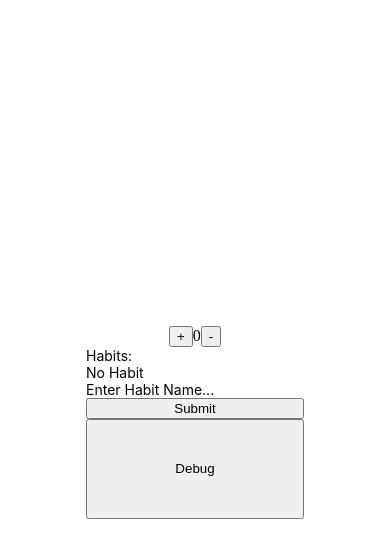
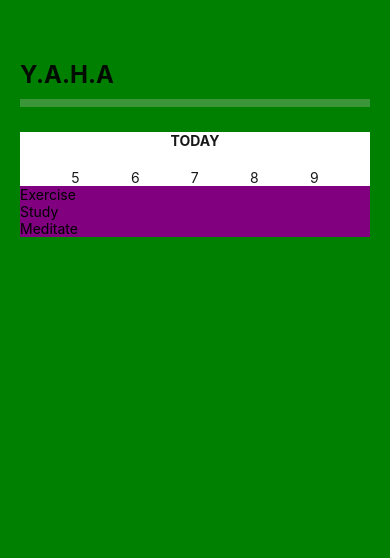
Before and after one commit to joshua-hew/habitJar, a React Native app: screen / in a window 390 px wide. Shown: the top 558 px of the page. Built offline with nearby package versions, Linux system fonts and the light colour scheme.

Commit message:
Working on heompage

```diff
--- a/App.tsx
+++ b/App.tsx
@@ -3,6 +3,7 @@ import React, { Component } from "react";
 import { StyleSheet, Text, View } from "react-native";
 import store from "./src/store/store";
 import { Provider } from "react-redux";
+import HomePage from "./src/components/HomePage";
 import { SimpleHabitList } from "./src/components/SimpleHabitList";
 import { Counter } from "./src/components/Counter";
 
@@ -11,8 +12,7 @@ const App = () => {
     <Provider store={store}>
       <View style={styles.container}>
         <StatusBar style="auto" />
-        <Counter />
-        <SimpleHabitList />
+        <HomePage />
       </View>
     </Provider>
   );
@@ -22,8 +22,6 @@ const styles = StyleSheet.create({
   container: {
     flex: 1,
     backgroundColor: "#fff",
-    alignItems: "center",
-    justifyContent: "center",
   },
 });
 
--- /dev/null
+++ b/src/components/HomePage.tsx
@@ -0,0 +1,133 @@
+import React, { Component, useState } from "react";
+import { useSelector, useDispatch } from "react-redux";
+import { selectHabits, habitInterface } from "../features/habitSlice";
+import {
+  StyleSheet,
+  Text,
+  TouchableOpacity,
+  View,
+  TextInput,
+  FlatList,
+} from "react-native";
+
+export const HomePage = () => {
+  const habits = useSelector(selectHabits);
+  const dispatch = useDispatch();
+  const [text, setText] = useState("");
+
+  // TODO: finish design of calendarBar + functionality
+  // TODO: Change basic text -> unordered list of habits
+
+  return (
+    <View style={styles.container}>
+      <Title />
+      <GrayBar />
+      <CalendarBar />
+      <HabitList />
+    </View>
+  );
+};
+
+const Title = () => {
+  return (
+    <View>
+      <Text style={styles.titleText}>Y.A.H.A</Text>
+    </View>
+  );
+};
+
+const GrayBar = () => {
+  return <View style={styles.grayBar}></View>;
+};
+
+const CalendarBar = () => {
+  return (
+    <View style={styles.calendarContainer}>
+      <Text style={styles.calendarText}>TODAY</Text>
+      <View style={styles.calendarDays}>
+        <Text>5</Text>
+        <Text>6</Text>
+        <Text>7</Text>
+        <Text>8</Text>
+        <Text>9</Text>
+      </View>
+    </View>
+  );
+};
+
+const HabitList = () => {
+  return (
+    <View style={styles.habitListContainer}>
+      <FlatList
+        style={styles.flatListContainer}
+        data={[
+          { key: "Exercise", history: { "9-23-2020": { goal: 1, done: 1 } } },
+          { key: "Study", history: { "9-23-2020": { goal: 1, done: 0 } } },
+          { key: "Meditate", history: { "9-23-2020": { goal: 2, done: 1 } } },
+        ]}
+        renderItem={({ item }) => <HabitCard habit={item} />}
+      />
+    </View>
+  );
+};
+
+interface habitCardProps {
+  habit: habitInterface;
+}
+
+const HabitCard = (props: habitCardProps) => {
+  const h = props.habit;
+  return (
+    <View>
+      <Text>{h.key}</Text>
+    </View>
+  );
+};
+
+const styles = StyleSheet.create({
+  container: {
+    flex: 1,
+    backgroundColor: "green",
+    opacity: 1,
+    paddingTop: 60,
+    paddingLeft: 20,
+    paddingRight: 20,
+  },
+  titleText: {
+    fontWeight: "bold",
+    fontSize: 24,
+    opacity: 0.9,
+  },
+  grayBar: {
+    height: 8,
+    backgroundColor: "#D7CDCD",
+    opacity: 0.27,
+    marginTop: 10,
+  },
+  calendarContainer: {
+    backgroundColor: "#fff",
+    marginTop: 25,
+  },
+  calendarText: {
+    fontWeight: "bold",
+    fontSize: 14,
+    opacity: 0.9,
+    textAlign: "center",
+  },
+  calendarDays: {
+    flexDirection: "row",
+    justifyContent: "space-evenly",
+    marginTop: 20,
+    opacity: 0.9,
+  },
+  habitListContainer: {
+    backgroundColor: "blue",
+  },
+  flatListContainer: {
+    backgroundColor: "purple",
+  },
+});
+
+export default HomePage;
+
+// helper functions
--- a/src/features/habitSlice.tsx
+++ b/src/features/habitSlice.tsx
@@ -4,6 +4,7 @@ export const habitSlice = createSlice({
   name: "habit",
   initialState: {
     habit: "No Habit",
+    habits: [""],
   },
   reducers: {
     changeHabit: (state, action) => {
@@ -17,3 +18,14 @@ export const { changeHabit } = habitSlice.actions;
 export default habitSlice.reducer;
 
 export const selectHabit = (state: any) => state.habits.habit;
+export const selectHabits = (state: any) => state.habits.habits;
+
+export interface habitInterface {
+  key: string;
+  history: {
+    [date: string]: {
+      goal: number;
+      done: number;
+    };
+  };
+}
```
